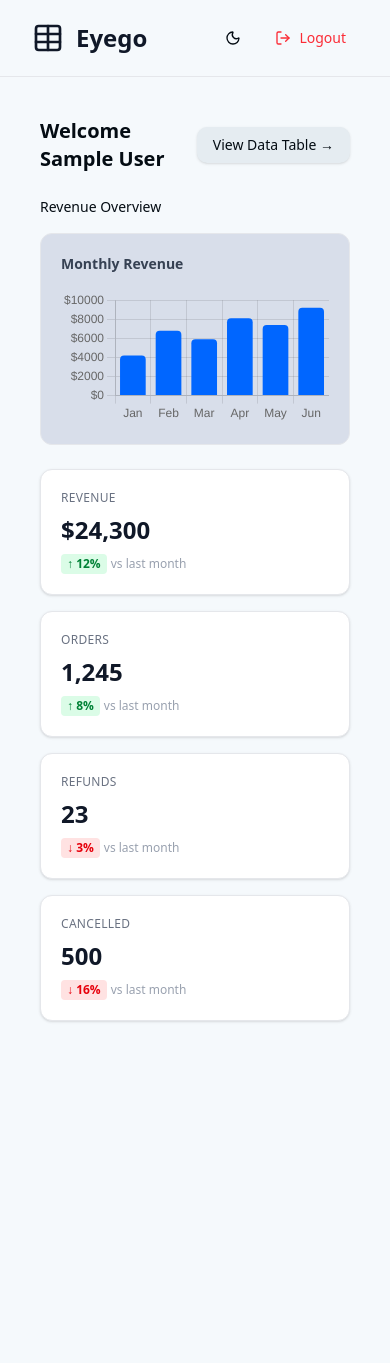
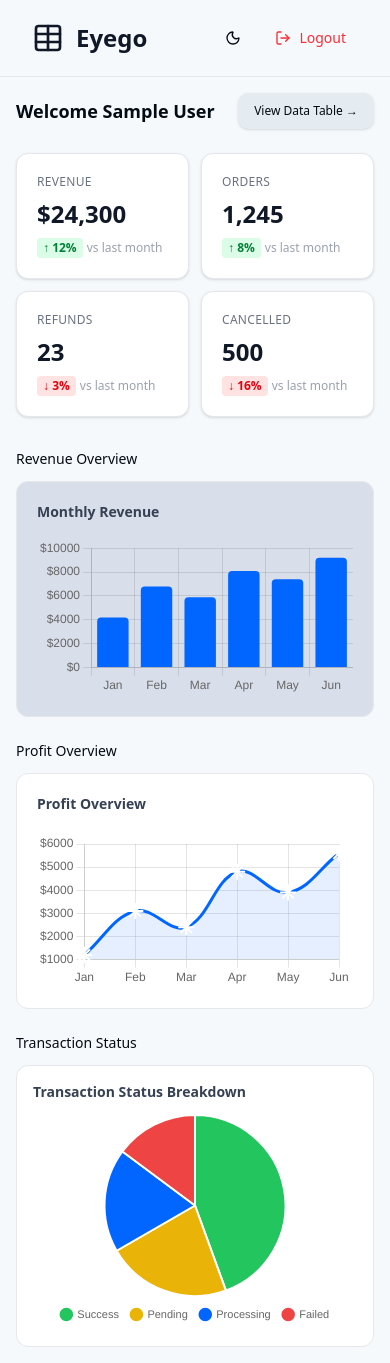
Before and after one commit to seifbasel/eyego-dashboard, a Next.js app: page /dashboard in a window 390 px wide. Before the commit the page ends 1061 px from the top, so only its background shows below. Built offline with nearby package versions, Linux system fonts and the light colour scheme; sample sign-in values are in the browser's storage.

Commit message:
feat:added pie chart for status tracking,point chart for profit. style:improve mobile responsiveness.

```diff
--- a/app/dashboard/page.tsx
+++ b/app/dashboard/page.tsx
@@ -3,36 +3,53 @@
 import { Button } from "@/components/ui/button";
 import { useRouter } from "next/navigation";
 import RevenueChart from "@/sections/RevenueChart";
+import ProfitChart from "@/sections/ProfitChart";
+import StatusChart from "@/sections/StatusChart";
 import StatCard from "@/components/ui/statCard";
 import { useSelector } from "react-redux";
 import { RootState } from "@/store/store";
+
 export default function Dashboard() {
   const user = useSelector((state: RootState) => state.auth.loggedInUser);
   const router = useRouter();
 
   return (
-    <div className="p-10 ">
-      <div className="flex items-center  justify-between mb-6">
-        <h1 className="text-xl md:text-3xl font-bold">Welcome {user?.name}</h1>
+    <div className="p-4 md:p-10">
+      <div className="flex items-center justify-between mb-6">
+        <h1 className="text-lg md:text-3xl font-bold">Welcome {user?.name}</h1>
         <Button
           onClick={() => router.push("/data-table")}
-          className="bg-muted text-text"
+          className="bg-muted text-text text-xs md:text-sm"
         >
           View Data Table →
         </Button>
       </div>
 
-      <div className="grid grid-cols-1 md:grid-cols-2 gap-6">
+      {/* stat cards */}
+      <div className="grid grid-cols-2 md:grid-cols-4 gap-3 md:gap-4 mb-8">
+        <StatCard title="Revenue" value="$24,300" trend="up" percent="12%" />
+        <StatCard title="Orders" value="1,245" trend="up" percent="8%" />
+        <StatCard title="Refunds" value="23" trend="down" percent="3%" />
+        <StatCard title="Cancelled" value="500" trend="down" percent="16%" />
+      </div>
+
+      {/* top charts */}
+      <div className="grid grid-cols-1 md:grid-cols-2 gap-6 mb-6">
         <div>
-          <h3 className="text-sm md:text-xl text-accent mb-4">Revenue Overview</h3>
+          <h3 className="text-sm md:text-lg text-accent mb-3">Revenue Overview</h3>
           <RevenueChart />
         </div>
+        <div>
+          <h3 className="text-sm md:text-lg text-accent mb-3">Profit Overview</h3>
+          <ProfitChart />
+        </div>
+      </div>
 
-        <div className="space-y-4">
-          <StatCard title="Revenue" value="$24,300" trend="up" percent="12%" />
-          <StatCard title="Orders" value="1,245" trend="up" percent="8%" />
-          <StatCard title="Refunds" value="23" trend="down" percent="3%" />
-          <StatCard title="Cancelled" value="500" trend="down" percent="16%" />
+      {/* bottom chart — pie smaller and centered */}
+      <div className="grid grid-cols-1 md:grid-cols-3 gap-6">
+        <div className="md:col-span-1">
+          <h3 className="text-sm md:text-lg text-accent mb-3">Transaction Status</h3>
+          <StatusChart />
         </div>
       </div>
     </div>
--- a/app/signup/page.tsx
+++ b/app/signup/page.tsx
@@ -32,11 +32,9 @@ export default function SignupPage() {
     setError("");
 
     try {
-      // Using mock signup - in real app, this would be an API call
       const user = await mockSignup(formData.email, formData.password);
       console.log("Signup successful:", user);
 
-      // Redirect to login page after successful signup
       router.push("/login?registered=true");
     } catch (err: any) {
       setError(err.message);
--- /dev/null
+++ b/sections/ProfitChart.tsx
@@ -0,0 +1,64 @@
+"use client";
+
+import { useEffect, useRef } from "react";
+import Chart from "chart.js/auto";
+
+const data = {
+  labels: ["Jan", "Feb", "Mar", "Apr", "May", "Jun"],
+  values: [1200, 3100, 2400, 4800, 3900, 5600],
+};
+
+export default function ProfitChart() {
+  const canvasRef = useRef<HTMLCanvasElement>(null);
+
+  useEffect(() => {
+    if (!canvasRef.current) return;
+
+    const chart = new Chart(canvasRef.current, {
+      type: "line",
+      data: {
+        labels: data.labels,
+        datasets: [
+          {
+            label: "Profit",
+            data: data.values,
+            borderColor: "#0066FF",
+            backgroundColor: "rgba(0, 102, 255, 0.1)",
+            fill: true,
+            tension: 0.4,
+            pointStyle: "star",
+            pointRadius: 8,
+            pointHoverRadius: 12,
+            pointBackgroundColor: "#0066FF",
+            pointBorderColor: "#fff",
+            pointBorderWidth: 2,
+          },
+        ],
+      },
+      options: {
+        responsive: true,
+        plugins: {
+          legend: { display: false },
+        },
+        scales: {
+          y: {
+            ticks: {
+              callback: (val) => `$${val}`,
+            },
+          },
+        },
+      },
+    });
+
+    return () => chart.destroy();
+  }, []);
+
+  return (
+    <div className="bg-white dark:bg-zinc-900 rounded-xl border border-gray-200 dark:border-zinc-800 p-5">
+      <h2 className="text-sm font-semibold text-gray-700 dark:text-zinc-300 mb-4">
+        Profit Overview
+      </h2>
+      <canvas ref={canvasRef} />
+    </div>
+  );
+}
--- /dev/null
+++ b/sections/StatusChart.tsx
@@ -0,0 +1,61 @@
+"use client";
+
+import { useEffect, useRef } from "react";
+import Chart from "chart.js/auto";
+
+const data = {
+  labels: ["Success", "Pending", "Processing", "Failed"],
+  values: [12, 6, 5, 4],
+  colors: ["#22c55e", "#eab308", "#0066FF", "#ef4444"],
+};
+
+export default function StatusChart() {
+  const canvasRef = useRef<HTMLCanvasElement>(null);
+
+  useEffect(() => {
+    if (!canvasRef.current) return;
+
+    const chart = new Chart(canvasRef.current, {
+      type: "pie",
+      data: {
+        labels: data.labels,
+        datasets: [
+          {
+            data: data.values,
+            backgroundColor: data.colors,
+            borderColor: "#fff",
+            borderWidth: 2,
+            hoverOffset: 10,
+          },
+        ],
+      },
+      options: {
+        responsive: true,
+        maintainAspectRatio: true,
+        aspectRatio: 1.5,
+        plugins: {
+          legend: {
+            position: "bottom",
+            labels: {
+              padding: 12,
+              usePointStyle: true,
+              pointStyle: "circle",
+              font: { size: 11 },
+            },
+          },
+        },
+      },
+    });
+
+    return () => chart.destroy();
+  }, []);
+
+  return (
+    <div className="bg-white dark:bg-zinc-900 rounded-xl border border-gray-200 dark:border-zinc-800 p-4">
+      <h2 className="text-sm font-semibold text-gray-700 dark:text-zinc-300 mb-3">
+        Transaction Status Breakdown
+      </h2>
+      <canvas ref={canvasRef} />
+    </div>
+  );
+}
```
